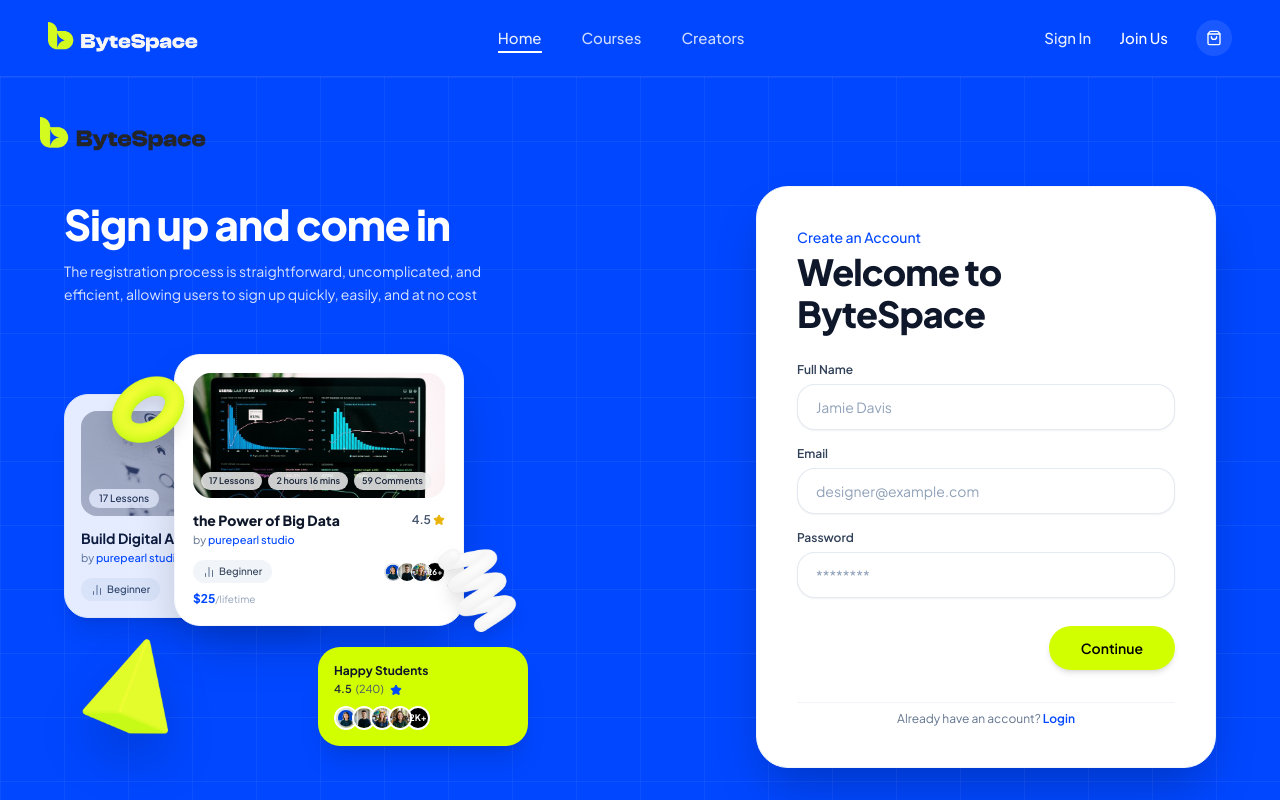
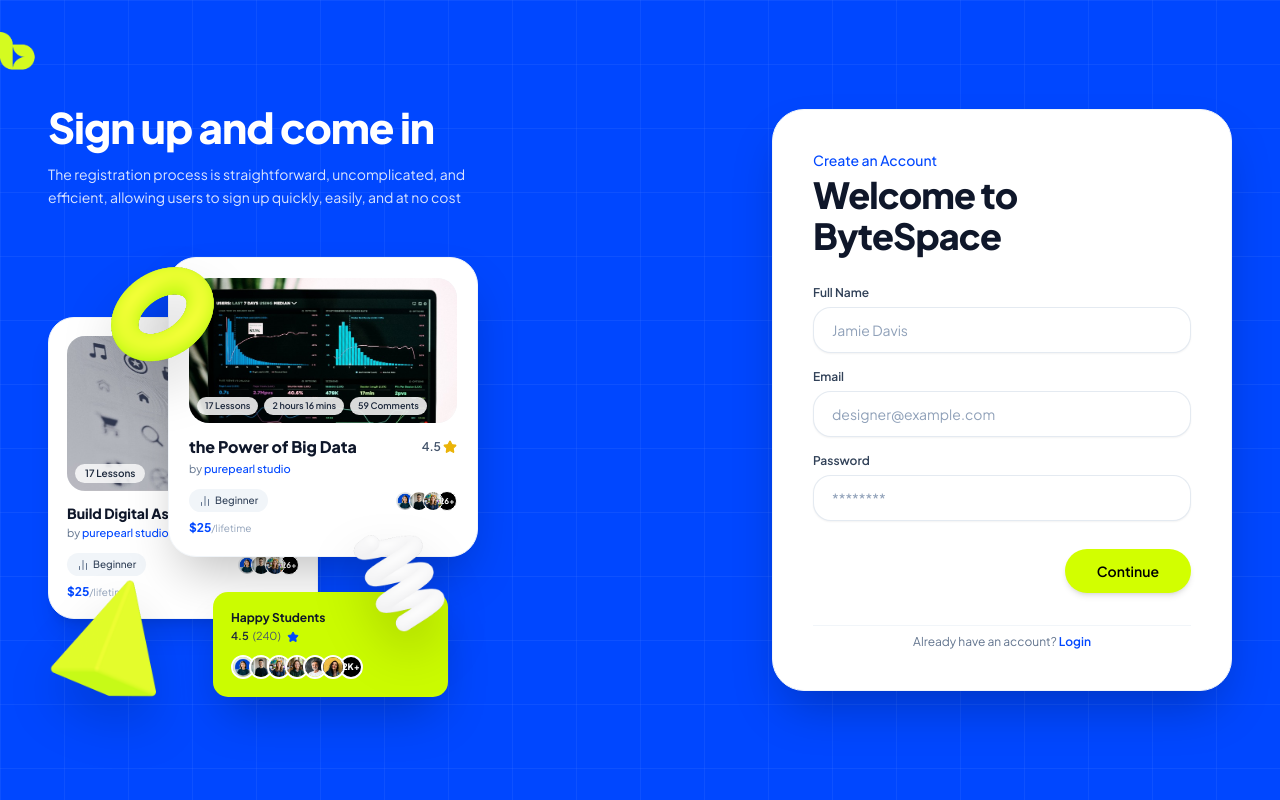
Before and after one commit to MIRNOMAN/ByteSpace-New-Check-website, a Next.js app: page /register in a window 1280 px wide. Shown: the top 800 px of the page. Built offline with nearby package versions, Linux system fonts and the light colour scheme.

Commit message:
register page section totally  done

```diff
--- a/src/app/register/page.tsx
+++ b/src/app/register/page.tsx
@@ -36,21 +36,21 @@
       />
 
       {/* Top Left Logo Icon */}
-      <div className="absolute top-6 left-6 sm:top-10 sm:left-10 z-30">
-        <Link href="/">
+      <div className="absolute top-6 sm:top-8 left-0 right-0 z-30 max-w-7xl mx-auto  pointer-events-none">
+        <Link href="/" className="pointer-events-auto inline-block">
           <Image
-            src="/images/banner/logo.png"
-            alt="ByteSpace"
-            width={160}
-            height={40}
+            src="/images/banner/Groupsvg.png"
+            alt="ByteSpace Logo"
+            width={105}
+            height={111}
             priority
-            className="h-8 sm:h-9 w-auto object-contain"
+            className="h-9 sm:h-11 w-auto object-contain transition-transform hover:scale-105"
           />
         </Link>
       </div>
 
       {/* Main Grid Container (2 Columns) */}
-      <div className="relative z-20 max-w-6xl w-full grid grid-cols-1 lg:grid-cols-12 gap-12 lg:gap-16 items-center my-auto pt-16 sm:pt-0">
+      <div className="relative z-20 max-w-7xl w-full grid grid-cols-1 lg:grid-cols-12 gap-12 lg:gap-16 items-center my-auto pt-16 sm:pt-0">
 
         {/* Left Column: Text & 3D Visual Stack (Cols 1-6) */}
         <div className="lg:col-span-6 flex flex-col justify-center text-white">
@@ -64,36 +64,36 @@
           </p>
 
           {/* Visual Composite Cards & 3D Icons Container */}
-          <div className="relative w-full max-w-[480px] h-[360px] sm:h-[400px]">
+          <div className="relative w-full max-w-[520px] h-[400px] sm:h-[440px]">
 
             {/* 3D Shape 1: Top-Left Lime Torus Ring (Cone (5).png) */}
-            <div className="absolute left-6 sm:left-8 top-1 w-[80px] sm:w-[105px] h-[80px] sm:h-[105px] z-30 pointer-events-none drop-shadow-xl">
+            <div className="absolute left-[30px] sm:left-[40px] -top-4 w-[90px] sm:w-[150px] h-[90px] sm:h-[150px] z-25 pointer-events-none drop-shadow-2xl">
               <Image
                 src="/images/signup/Cone (5).png"
                 alt="Lime Ring"
                 fill
                 priority
-                sizes="105px"
+                sizes="110px"
                 className="object-contain"
               />
             </div>
 
             {/* Back Card 1: Build Digital Asset (course2.png) */}
-            <div className="absolute left-0 top-10 w-[230px] sm:w-[260px] bg-white rounded-[24px] p-4 shadow-xl border border-slate-100 opacity-90 z-10 pointer-events-none">
-              <div className="relative w-full h-[105px] rounded-[16px] overflow-hidden mb-3 bg-slate-100">
+            <div className="absolute left-0 top-[50px] sm:top-[60px] w-[240px] sm:w-[270px] bg-white rounded-[26px] p-4 sm:p-4.5 shadow-xl border border-slate-100 z-10 pointer-events-none">
+              <div className="relative w-full h-[110px] sm:h-[155px] rounded-[18px] overflow-hidden mb-3 bg-slate-100">
                 <Image
                   src="/images/courses/course2.png"
                   alt="Build Digital Asset"
                   fill
                   priority
-                  sizes="260px"
+                  sizes="270px"
                   className="object-cover"
                 />
-                <span className="absolute bottom-2 left-2 bg-white/80 backdrop-blur-md px-2.5 py-0.5 rounded-full text-[10px] text-slate-800 font-medium">
+                <span className="absolute bottom-2 left-2 bg-white/80 backdrop-blur-md px-2.5 py-0.5 rounded-full text-[10px] text-slate-800 font-semibold">
                   17 Lessons
                 </span>
               </div>
-              <h4 className="font-bold text-sm text-[#0F172A] truncate mb-0.5">
+              <h4 className="font-extrabold text-sm text-[#0F172A] truncate mb-0.5">
                 Build Digital Asset
               </h4>
               <p className="text-[11px] text-slate-500 mb-2">
@@ -104,42 +104,59 @@
                   <BarChart2 className="w-3 h-3 text-slate-500" />
                   Beginner
                 </span>
-                <span className="text-sm font-bold text-[#0047FF]">$25<span className="text-[10px] font-normal text-slate-400">/lifetime</span></span>
+                {/* Avatars Stack */}
+                <div className="flex items-center -space-x-1.5">
+                  <div className="w-5 h-5 rounded-full border border-white overflow-hidden relative shrink-0">
+                    <Image src="/images/banner/avatar1.png" alt="User" fill sizes="20px" className="object-cover" />
+                  </div>
+                  <div className="w-5 h-5 rounded-full border border-white overflow-hidden relative shrink-0">
+                    <Image src="/images/banner/avatar2.png" alt="User" fill sizes="20px" className="object-cover" />
+                  </div>
+                  <div className="w-5 h-5 rounded-full border border-white overflow-hidden relative shrink-0">
+                    <Image src="/images/banner/avatar3.png" alt="User" fill sizes="20px" className="object-cover" />
+                  </div>
+                  <div className="w-5 h-5 rounded-full border border-white bg-black text-white flex items-center justify-center text-[8px] font-bold shrink-0">
+                    26+
+                  </div>
+                </div>
+              </div>
+              <div className="mt-2 text-xs font-bold text-[#0047FF]">
+                $25<span className="text-[10px] font-normal text-slate-400">/lifetime</span>
               </div>
             </div>
 
             {/* Front Card 2: the Power of Big Data (course3.png) */}
-            <div className="absolute left-[80px] sm:left-[110px] top-0 w-[260px] sm:w-[290px] bg-white rounded-[26px] p-4 sm:p-4.5 shadow-2xl border border-slate-100 z-20">
-              <div className="relative w-full h-[125px] rounded-[18px] overflow-hidden mb-3 bg-slate-100">
+            <div className="absolute left-[90px] sm:left-[120px] top-0 w-[270px] sm:w-[310px] bg-white rounded-[28px] p-4.5 sm:p-5 shadow-2xl border border-slate-100 z-20">
+              <div className="relative w-full h-[125px] sm:h-[145px] rounded-[20px] overflow-hidden mb-3 bg-slate-100">
                 <Image
                   src="/images/courses/course3.png"
                   alt="the Power of Big Data"
                   fill
                   priority
-                  sizes="290px"
+                  sizes="310px"
                   className="object-cover"
                 />
                 {/* Pill Badges */}
                 <div className="absolute bottom-2 left-2 right-2 flex items-center gap-1.5 overflow-hidden">
-                  <span className="bg-white/80 backdrop-blur-md px-2 py-0.5 rounded-full text-[9px] text-slate-800 font-semibold shrink-0">
+                  <span className="bg-white/85 backdrop-blur-md px-2 py-0.5 rounded-full text-[9px] text-slate-800 font-semibold shrink-0">
                     17 Lessons
                   </span>
-                  <span className="bg-white/80 backdrop-blur-md px-2 py-0.5 rounded-full text-[9px] text-slate-800 font-semibold shrink-0">
+                  <span className="bg-white/85 backdrop-blur-md px-2 py-0.5 rounded-full text-[9px] text-slate-800 font-semibold shrink-0">
                     2 hours 16 mins
                   </span>
-                  <span className="bg-white/80 backdrop-blur-md px-2 py-0.5 rounded-full text-[9px] text-slate-800 font-semibold truncate">
+                  <span className="bg-white/85 backdrop-blur-md px-2 py-0.5 rounded-full text-[9px] text-slate-800 font-semibold truncate">
                     59 Comments
                   </span>
                 </div>
               </div>
 
               <div className="flex items-center justify-between gap-1 mb-0.5">
-                <h4 className="font-extrabold text-sm text-[#0F172A] truncate">
+                <h4 className="font-extrabold text-sm sm:text-base text-[#0F172A] truncate">
                   the Power of Big Data
                 </h4>
                 <div className="flex items-center gap-0.5 text-slate-600 text-xs font-semibold shrink-0">
                   <span>4.5</span>
-                  <Star className="w-3 h-3 fill-[#EAB308] text-[#EAB308]" />
+                  <Star className="w-3.5 h-3.5 fill-[#EAB308] text-[#EAB308]" />
                 </div>
               </div>
 
@@ -176,10 +193,22 @@
             </div>
 
             {/* 3D Shape 2: Bottom-Left Yellow Pyramid (Cone (6).png) */}
-            <div className="absolute left-0 bottom-0 w-[100px] sm:w-[130px] h-[100px] sm:h-[130px] z-30 pointer-events-none drop-shadow-2xl">
+            <div className="absolute left-[-15px] sm:left-[-20px] bottom-[-10px] sm:bottom-[-25px] w-[150px] sm:w-[160px] h-[120px] sm:h-[160px] z-35 pointer-events-none drop-shadow-2xl">
               <Image
                 src="/images/signup/Cone (6).png"
                 alt="Yellow Pyramid"
+                fill
+                priority
+                sizes="145px"
+                className="object-contain"
+              />
+            </div>
+
+            {/* 3D Shape 3: Bottom-Right White Wave (Frame (14).png) */}
+            <div className="absolute right-[5px] sm:right-[100px] bottom-[80px] sm:bottom-[45px] w-[110px] sm:w-[140px] h-[110px] sm:h-[140px] z-40 pointer-events-none drop-shadow-2xl">
+              <Image
+                src="/images/signup/Frame (14).png"
+                alt="White Wave"
                 fill
                 priority
                 sizes="130px"
@@ -187,30 +216,18 @@
               />
             </div>
 
-            {/* 3D Shape 3: Bottom-Right White Wave (Frame (14).png) */}
-            <div className="absolute right-0 sm:right-2 bottom-[90px] sm:bottom-[105px] w-[90px] sm:w-[120px] h-[90px] sm:h-[120px] z-25 pointer-events-none drop-shadow-xl">
-              <Image
-                src="/images/signup/Frame (14).png"
-                alt="White Wave"
-                fill
-                priority
-                sizes="120px"
-                className="object-contain"
-              />
-            </div>
-
-            {/* Bottom Card 3: Lime Happy Students Badge (#D2FF00) */}
-            <div className="absolute right-2 sm:right-4 bottom-2 bg-[#D2FF00] text-black rounded-[22px] p-3.5 sm:p-4 shadow-xl z-30 w-[190px] sm:w-[210px]">
+            {/* Bottom Card 3: Lime Happy Students Badge (#CBFC01) */}
+            <div className="absolute right-0 sm:right-30 bottom-0 bg-[#CBFC01] text-black rounded-[15px] p-4 sm:p-4.5 shadow-2xl z-30 w-[210px] sm:w-[235px]">
               <h5 className="text-xs font-bold text-[#0F172A] mb-0.5">
                 Happy Students
               </h5>
-              <div className="flex items-center gap-1 text-[11px] font-semibold text-slate-800 mb-2">
+              <div className="flex items-center gap-1 text-[11px] font-semibold text-slate-800 mb-2.5">
                 <span>4.5</span>
                 <span className="text-slate-600 font-normal">(240)</span>
                 <Star className="w-3 h-3 fill-[#0047FF] text-[#0047FF] ml-0.5" />
               </div>
 
-              {/* Avatars Stack */}
+              {/* Avatars Stack (6 avatars + 2K+ badge) */}
               <div className="flex items-center -space-x-1.5">
                 <div className="w-6 h-6 rounded-full border-2 border-white overflow-hidden relative shrink-0">
                   <Image src="/images/banner/avatar1.png" alt="User" fill sizes="24px" className="object-cover" />
@@ -224,7 +241,13 @@
                 <div className="w-6 h-6 rounded-full border-2 border-white overflow-hidden relative shrink-0">
                   <Image src="/images/banner/avatar4.png" alt="User" fill sizes="24px" className="object-cover" />
                 </div>
-                <div className="w-6 h-6 rounded-full border-2 border-white bg-black text-white flex items-center justify-center text-[9px] font-bold shrink-0">
+                <div className="w-6 h-6 rounded-full border-2 border-white overflow-hidden relative shrink-0">
+                  <Image src="/images/men/Ellipse.png" alt="User" fill sizes="24px" className="object-cover" />
+                </div>
+                <div className="w-6 h-6 rounded-full border-2 border-white overflow-hidden relative shrink-0">
+                  <Image src="/images/men/Ellipse (1).png" alt="User" fill sizes="24px" className="object-cover" />
+                </div>
+                <div className="w-6 h-6 rounded-full border-2 border-white bg-black text-white flex items-center justify-center text-[9px] font-extrabold shrink-0">
                   2K+
                 </div>
               </div>
@@ -314,7 +337,7 @@
             <div className="mt-8 text-center pt-2 border-t border-slate-100">
               <p className="text-xs text-slate-500 font-normal">
                 Already have an account?{" "}
-                <Link href="#" className="text-[#0047FF] font-semibold hover:underline">
+                <Link href="/login" className="text-[#0047FF] font-semibold hover:underline">
                   Login
                 </Link>
               </p>
--- a/src/components/bytespace-hero.tsx
+++ b/src/components/bytespace-hero.tsx
@@ -56,6 +56,44 @@
         }}
       />
 
+      {/* Top-Left Image: Attached directly to left screen edge with zero gap */}
+      <div
+        className="absolute left-0 z-20 pointer-events-none transition-all duration-75 ease-out"
+        style={{
+          top: `${150 * scale}px`,
+          width: `${266 * scale}px`,
+          height: `${385 * scale}px`,
+        }}
+      >
+        <Image
+          src="/images/banner/frame-1.png"
+          alt="3D Lime Squiggle"
+          width={534}
+          height={774}
+          className="w-full h-full object-contain object-left drop-shadow-2xl"
+          priority
+        />
+      </div>
+
+      {/* Top-Right Image: Attached directly to right screen edge with zero gap */}
+      <div
+        className="absolute right-0 z-20 pointer-events-none transition-all duration-75 ease-out"
+        style={{
+          top: `${130 * scale}px`,
+          width: `${201 * scale}px`,
+          height: `${350 * scale}px`,
+        }}
+      >
+        <Image
+          src="/images/banner/mask-group-1.png"
+          alt="3D Lime Cylinder"
+          width={426}
+          height={744}
+          className="w-full h-full object-contain object-right drop-shadow-2xl"
+          priority
+        />
+      </div>
+
       {/* 2. Scaled Exact 1440 x 1024 Figma Canvas Frame */}
       <div
         className="relative shrink-0 transition-transform duration-75 ease-out"
@@ -112,26 +150,6 @@
 
         {/* 3D FLOATING ICONS */}
 
-        {/* 1. Top-Left: Frame (1).png (Lime Squiggle attached to left edge) -> X: 0, Y: 150 */}
-        <div
-          className="absolute z-20 pointer-events-none"
-          style={{
-            left: "0px",
-            top: "150px",
-            width: "385px",
-            height: "385px",
-          }}
-        >
-          <Image
-            src="/images/banner/frame-1.png"
-            alt="3D Lime Squiggle"
-            width={534}
-            height={774}
-            className="w-full h-full object-contain drop-shadow-2xl"
-            priority
-          />
-        </div>
-
         {/* 2. Middle-Left: Frame.png (White Wave) */}
         <div
           className="absolute z-20 pointer-events-none"
@@ -168,26 +186,6 @@
             alt="3D White Donut"
             width={688}
             height={686}
-            className="w-full h-full object-contain drop-shadow-2xl"
-            priority
-          />
-        </div>
-
-        {/* 4. Top-Right: Mask Group (1).png (Lime Cylinder attached to right edge) -> X: 1190, Y: 130 */}
-        <div
-          className="absolute z-20 pointer-events-none"
-          style={{
-            left: "1190px",
-            top: "130px",
-            width: "250px",
-            height: "350px",
-          }}
-        >
-          <Image
-            src="/images/banner/mask-group-1.png"
-            alt="3D Lime Cylinder"
-            width={426}
-            height={744}
             className="w-full h-full object-contain drop-shadow-2xl"
             priority
           />
--- a/src/components/layout/footer.tsx
+++ b/src/components/layout/footer.tsx
@@ -4,9 +4,13 @@
 import Image from "next/image";
 import Link from "next/link";
 import { toast } from "sonner";
+import { usePathname } from "next/navigation";
 
 export function Footer() {
+  const pathname = usePathname();
   const [email, setEmail] = useState("");
+
+  if (pathname === "/register") return null;
 
   const handleSubscribe = (e: React.FormEvent) => {
     e.preventDefault();
--- a/src/components/layout/navbar.tsx
+++ b/src/components/layout/navbar.tsx
@@ -5,8 +5,12 @@
 import Image from "next/image";
 import { ShoppingBag } from "lucide-react";
 import { toast } from "sonner";
+import { usePathname } from "next/navigation";
 
 export function Navbar() {
+  const pathname = usePathname();
+  if (pathname === "/register") return null;
+
   return (
     <header className="sticky top-0 z-50 w-full bg-[#0047FF] border-b border-white/10 backdrop-blur-md select-none">
       <div className="max-w-7xl mx-auto h-[76px] px-6 sm:px-12 flex items-center justify-between">
```
Also changed, not shown: public/images/banner/Groupsvg.png (added).
